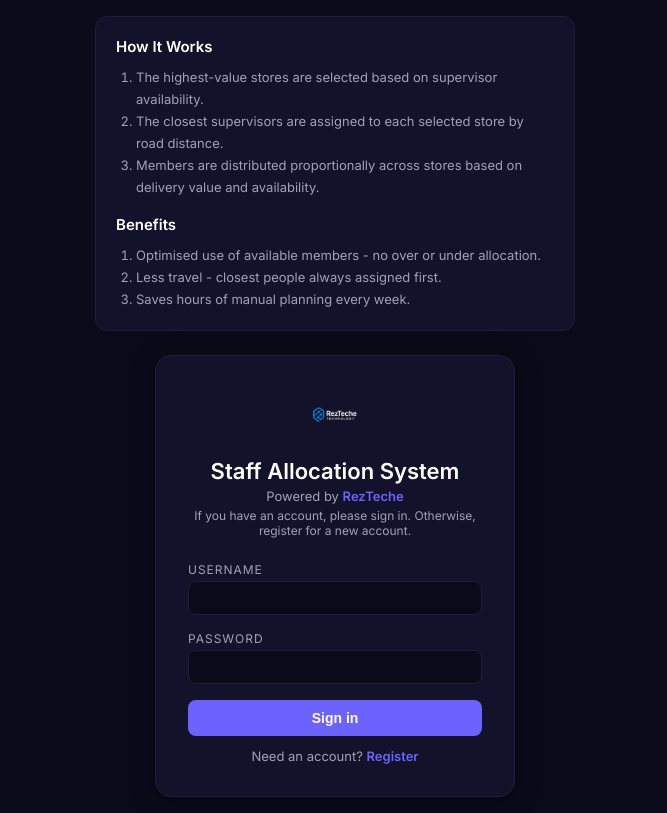
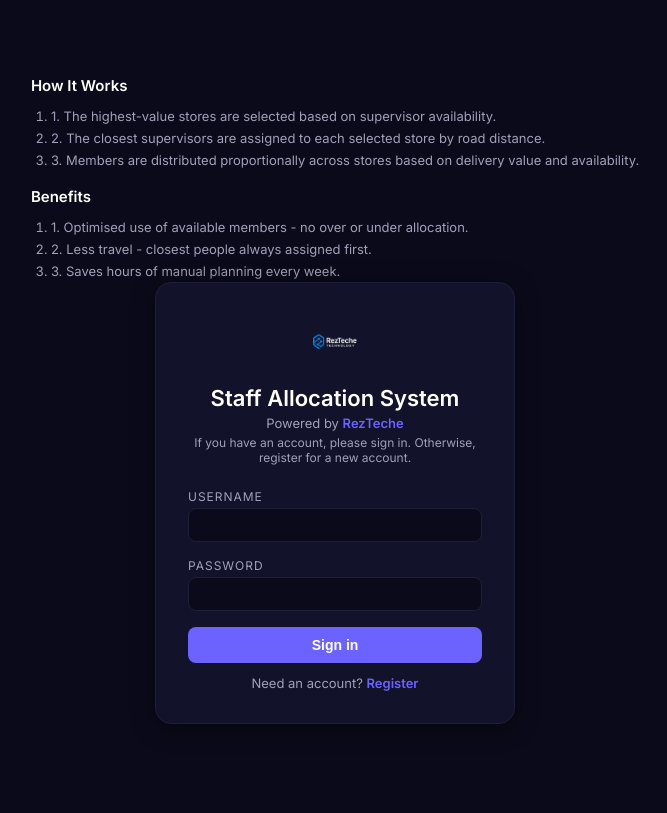
Before and after one commit to reza76py/bunnssa, a React (Create React App) app in the folder frontend/: page /login in a window 1280 px wide. Shown: the whole page, without its empty margins (305-972 px from the left). Built offline with nearby package versions, Linux system fonts and the light colour scheme; no server answers.

Commit message:
putting some info about APP at the top of login page-v2.

```diff
--- a/frontend/src/pages/LoginPage.jsx
+++ b/frontend/src/pages/LoginPage.jsx
@@ -31,19 +31,19 @@ export default function LoginPage() {
   return (
     <div style={styles.page}>
       <div style={styles.contentWrap}>
-        <div style={styles.infoBlock}>
+        <div>
           <div style={styles.infoTitle}>How It Works</div>
           <ol style={styles.infoList}>
             <li>
-              The highest-value stores are selected based on supervisor
+              1. The highest-value stores are selected based on supervisor
               availability.
             </li>
             <li>
-              The closest supervisors are assigned to each selected store by
+              2. The closest supervisors are assigned to each selected store by
               road distance.
             </li>
             <li>
-              Members are distributed proportionally across stores based on
+              3. Members are distributed proportionally across stores based on
               delivery value and availability.
             </li>
           </ol>
@@ -51,10 +51,10 @@ export default function LoginPage() {
           <div style={styles.infoTitleBenefits}>Benefits</div>
           <ol style={styles.infoList}>
             <li>
-              Optimised use of available members - no over or under allocation.
+              1. Optimised use of available members - no over or under allocation.
             </li>
-            <li>Less travel - closest people always assigned first.</li>
-            <li>Saves hours of manual planning every week.</li>
+            <li>2. Less travel - closest people always assigned first.</li>
+            <li>3. Saves hours of manual planning every week.</li>
           </ol>
         </div>
 
```
Lines whose indentation alone changed are shown as unchanged.
